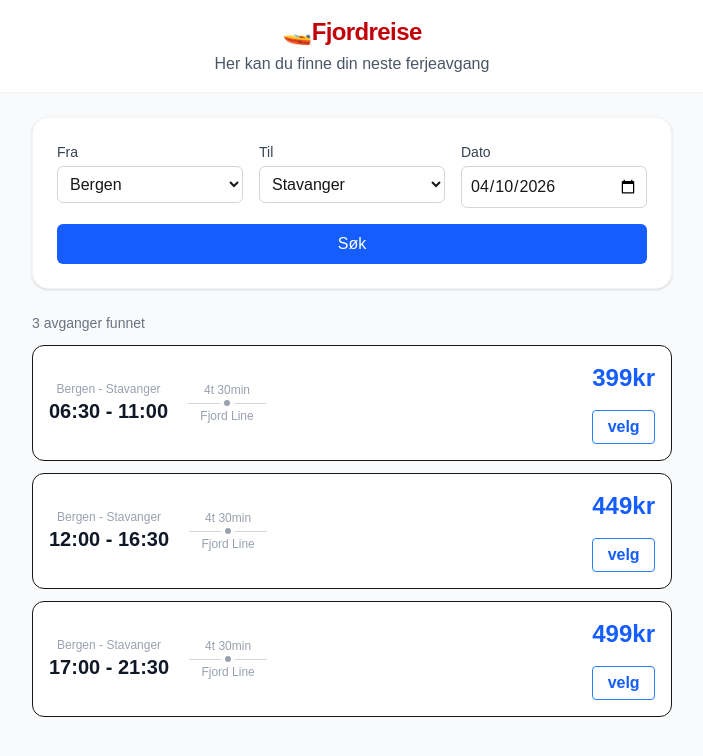
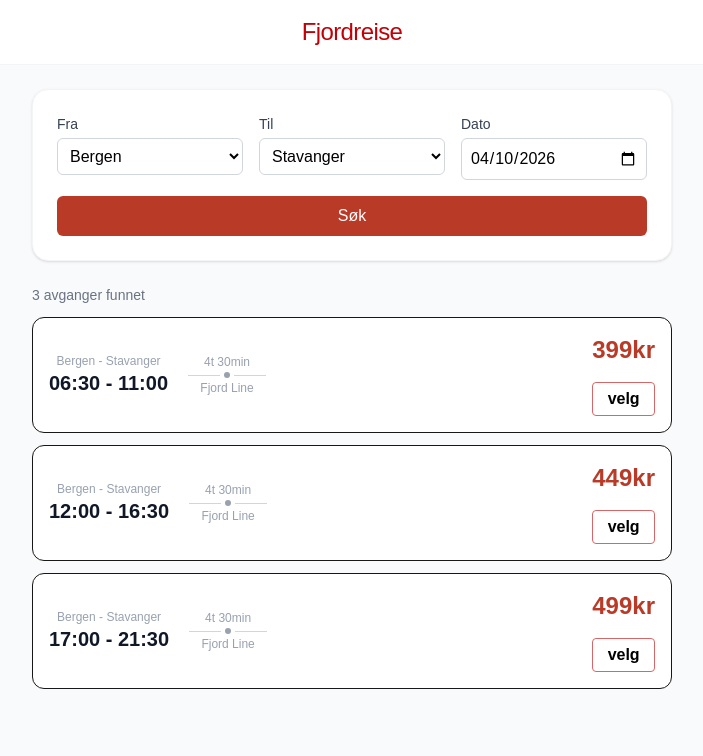
Before and after one commit to NTshadow/Miniapp-Fjordreise, a Next.js app in the folder fjordreise/: page / in a window 1280 px wide. Both pictures are taken after a click on the button "Søk". Shown: the top 756 px of the page, without its empty margins (288-991 px from the left). Built offline with nearby package versions, Linux system fonts and the light colour scheme.

Commit message:
endret design

```diff
--- a/fjordreise/app/components/routeCards.tsx
+++ b/fjordreise/app/components/routeCards.tsx
@@ -40,11 +40,11 @@ export default function RouteCards({ route, selected, onSelect, searchDate }: Ro
 
             </div>
             <div className="flex flex-col items-end gap-1">
-                <div className="text-2xl font-bold text-blue-600">{route.priceNOK}kr</div>
+                <div className="text-2xl font-bold text-[#B93B27]">{route.priceNOK}kr</div>
                     <div
                         onClick={() => onSelect(route)}
-                        className={`mt-3 pt-1 border border-blue-500 text-s font-bold text-center cursor-pointer py-1 rounded w-full
-                            ${selected ? "bg-blue-300 text-blue-800" : "text-blue-600"
+                        className={`mt-3 pt-1 border border-[#D96666] text-s font-bold text-center cursor-pointer py-1 rounded w-full
+                            ${selected ? "bg-[#FEBFBF] text-black" : "text-black"
                             }`}
                     >
                     {selected ? "valgt" : "velg"}
--- a/fjordreise/app/components/searchForms.tsx
+++ b/fjordreise/app/components/searchForms.tsx
@@ -33,7 +33,7 @@ export default function SearchForm({ onSearch, loading }: SearchFormProps) {
                         name="from"
                         required
                         defaultValue="Bergen"
-                         className="border border-gray-300 rounded-md p-2 focus:ring-2 focus:ring-blue-500 focus:outline-none"
+                         className="text-black border border-gray-300 rounded-md p-2 focus:ring-2 focus:ring-[#D96666] focus:outline-none"
                     >
                         {PORTS.map((port) => (
                             <option key={port} value={port}>
@@ -49,7 +49,7 @@ export default function SearchForm({ onSearch, loading }: SearchFormProps) {
                         name="to"
                         required
                         defaultValue="Stavanger"
-                        className="border border-gray-300 rounded-md p-2 focus:ring-2 focus:ring-blue-500 focus:outline-none"
+                        className="text-black border border-gray-300 rounded-md p-2 focus:ring-2 focus:ring-[#D96666] focus:outline-none"
                     >
                         {PORTS.map((port) => (
                             <option key={port} value={port}>
@@ -67,7 +67,7 @@ export default function SearchForm({ onSearch, loading }: SearchFormProps) {
                         required
                         min={today}
                         defaultValue={today}
-                        className="border border-gray-300 rounded-md p-2 focus:ring-2 focus:ring-blue-500 focus:outline-none"
+                        className="text-black border border-gray-300 rounded-md p-2 focus:ring-2 focus:ring-[#D96666] focus:outline-none"
                     />
                 </div>
             </div>
@@ -75,7 +75,7 @@ export default function SearchForm({ onSearch, loading }: SearchFormProps) {
             <button
                 type="submit"
                 disabled={loading}
-                className="bg-blue-600 text-white rounded-md p-2 hover:bg-blue-700 focus:outline-none focus:ring-2 focus:ring-blue-500"
+                className="bg-[#B93B27] text-white rounded-md p-2 hover:bg-[#D96666] focus:outline-none focus:ring-2 focus:ring-[#762619]"
             >
                 {loading ? "Laster..." : "Søk"}
             </button>
--- a/fjordreise/app/page.tsx
+++ b/fjordreise/app/page.tsx
@@ -46,7 +46,7 @@ export default function Home() {
 
     const handleCountinue = () => {
         if (!selected) return;
-        const params = new URLSearchParams({ id: selected.id, data: JSON.stringify(selected) });
+        const params = new URLSearchParams({ id: selected.id, data: JSON.stringify(selected), date: date });
         router.push(`/summary?${params}`);
     };
 
@@ -54,8 +54,7 @@ export default function Home() {
         <main className="min-h-screen bg-gray-50">
             <header className="bg-white border-b border-gray-100 px-4 py-4">
                 <div className="max-w-3xl mx-auto text-center">
-                    <h1 className="text-2xl font-bold text-red-700 tracking-tight ">🚤Fjordreise</h1>
-                    <p className="text-gray-600 mt-1">Her kan du finne din neste ferjeavgang</p>
+                    <h1 className="text-2xl text-red-700 tracking-tight ">Fjordreise</h1>
                 </div>
             </header>
 
@@ -78,7 +77,7 @@ export default function Home() {
                     <div className="bottom-4">
                         <button
                             onClick={handleCountinue}
-                            className="w-full bg-blue-600 hover:bg-blue-700 text-white font-semibold py-3.5 rounded-xl shadow-lg transition-colors text-sm"
+                            className="w-full bg-[#B93B27] hover:bg-[#D96666] text-white font-semibold py-3.5 rounded-xl shadow-lg transition-colors text-sm"
                         >
                             Gå videre
                         </button>
--- a/fjordreise/app/summary/page.tsx
+++ b/fjordreise/app/summary/page.tsx
@@ -1,5 +1,6 @@
 "use client";
 
+import { useState } from "react";
 import { useRouter } from "next/navigation";
 import { useSearchParams } from "next/navigation";
 import type { Route } from "../api/routes/route";
@@ -46,14 +47,13 @@ export default function Summary() {
         return null;
     }
 
-    const bookingRef = `FJ-${route.id}-${Date.now().toString().slice(-4)}`;
-
+    const [bookingRef] = useState(() => `FJ-${route.id}-${Date.now().toString().slice(-4)}`);
 
     return (
         <main className="min-h-screen bg-gray-50">
             <header className="bg-white border-b border-gray-100 px-4 py-4">
                 <div className="max-w-2xl mx-auto text-center">
-                    <h1 className="text-2xl font-bold text-red-700 tracking-tight ">🚤Fjordreise</h1>
+                    <h1 className="text-2xl text-red-700 tracking-tight ">Fjordreise</h1>
                 </div>
             </header>
 
@@ -67,13 +67,13 @@ export default function Summary() {
                 </div>
 
                 <div className="bg-white rounded-2xl border border-gray-100 shadow-sm overflow-hidden">
-                    <div className="bg-blue-600 px-6 py-4">
-                        <p className="text-blue-100 text-xs font-semibold uppercase tracking-wide">Din reise</p>
+                    <div className="bg-[#D96666] px-6 py-4">
+                        <p className="text-black text-xs font-semibold uppercase tracking-wide">Din reise</p>
                         <p className="text-white text-xl font-bold mt-1">
                             {route.from} → {route.to}
                         </p>
                         {date && (
-                            <p className="text-blue-200 text-sm mt-0.5 capitalize">
+                            <p className="text-black text-sm mt-0.5 capitalize">
                                 {formatDate(date as string)}
                             </p>
                         )}
@@ -118,7 +118,7 @@ export default function Summary() {
 
                         <div className="flex items-center justify-between">
                             <p className="font-semibold text-gray-700">Totalpris</p>
-                            <p className="text-3xl font-bold text-blue-600">{route.priceNOK} kr</p>
+                            <p className="text-3xl font-bold text-[#B93B27]">{route.priceNOK} kr</p>
                         </div>
                     </div>
                 </div>
```
Also changed, not shown: fjordreise/bakgrunnsbilde.jpg (added).
